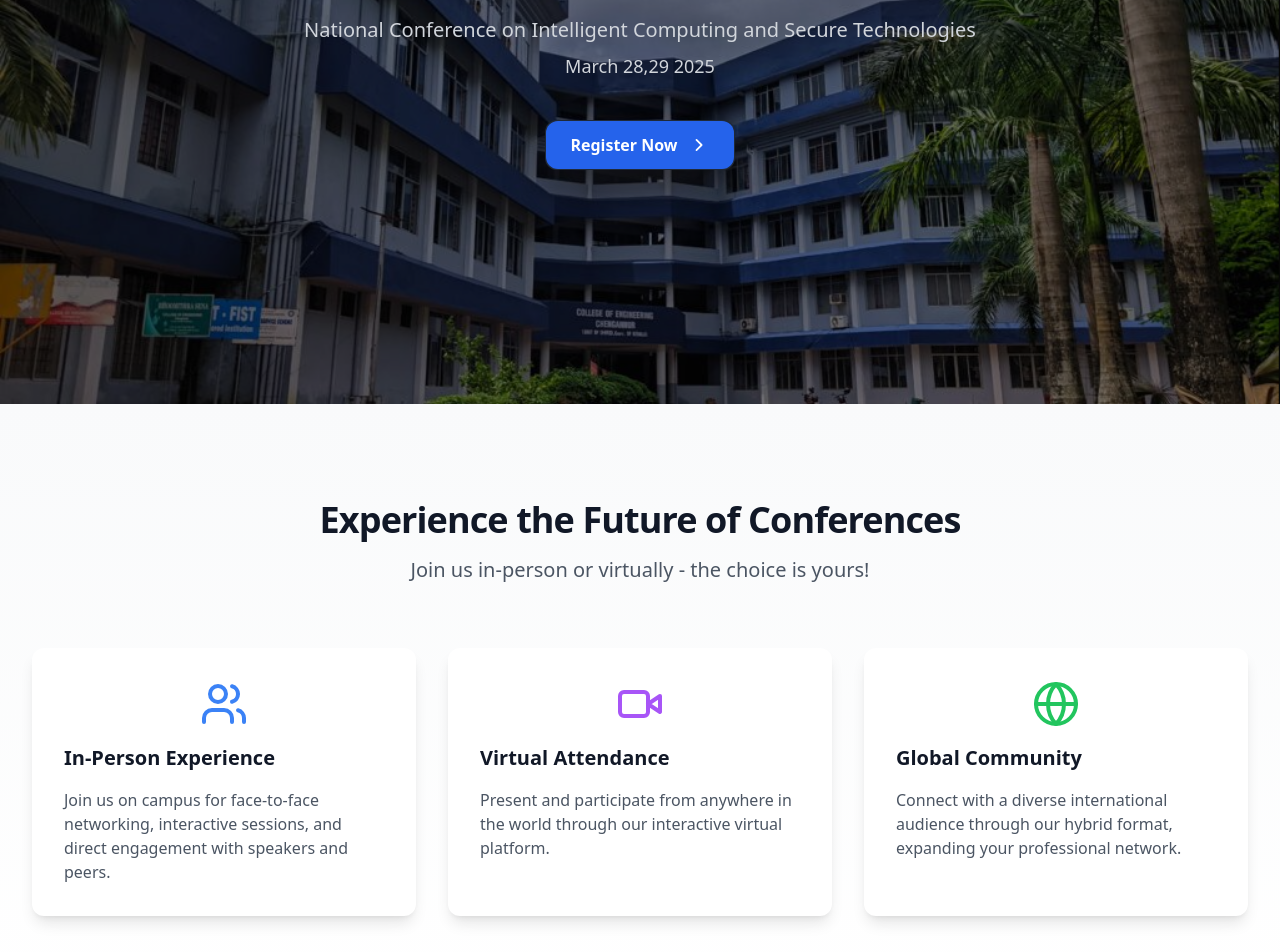
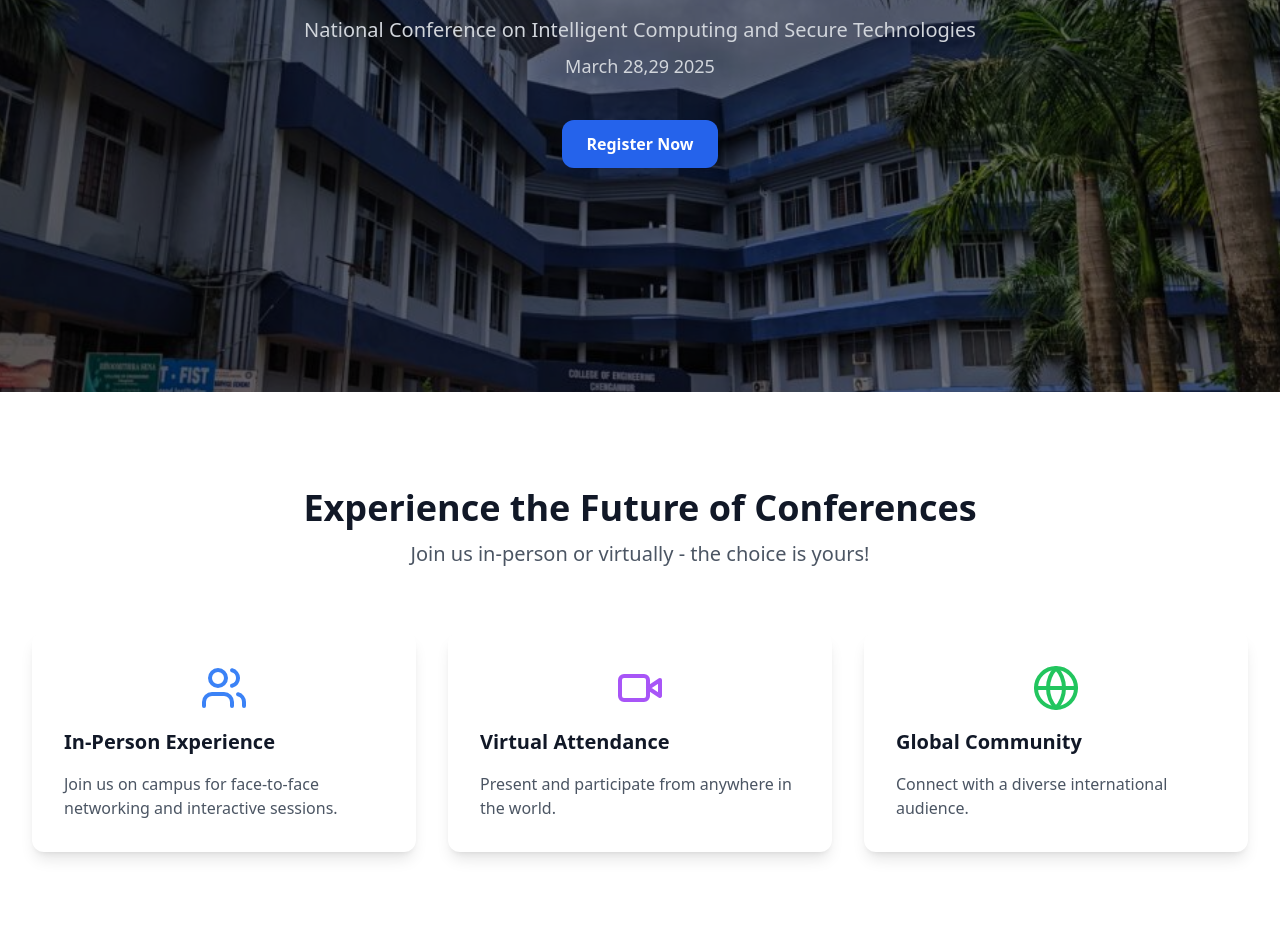
Before and after one commit to GVN101/conference-website, a React (Vite) app in the folder project/: page / in a window 1280 px wide. Shown: the part 260-1212 px from the top of the page. Built offline with nearby package versions, Linux system fonts and the light colour scheme.

Commit message:
background static

```diff
--- a/project/src/components/Footer.tsx
+++ b/project/src/components/Footer.tsx
@@ -2,13 +2,13 @@
 
 export default function Footer() {
   return (
-    <footer className="bg-gray-900 text-white">
+    <footer className="z-[1] bg-gray-900 text-white">
       <div className="mx-auto max-w-7xl px-4 py-12 sm:px-6 lg:px-8">
         <div className="flex flex-col items-center justify-between md:flex-row">
           <div className="mb-6 md:mb-0">
             <div className='flex '>
               <h2 className="text-2xl font-bold">NCICST 2025</h2>
-              <img height={'30px'} width={'30px'} src="../../public/images/favicon_white.png" alt="logo" />
+              <img height={'30px'} width={'30px'} src="../../images/favicon_white.png" alt="logo" />
             </div>
             <p className="mt-2 text-gray-400">Shaping the Future of Education</p>
           </div>
--- a/project/src/components/Navbar.tsx
+++ b/project/src/components/Navbar.tsx
@@ -19,7 +19,7 @@ export default function Navbar() {
       <nav className="flex items-center justify-between p-6 lg:px-8" aria-label="Global">
         <div className="flex lg:flex-1">
           <NavLink to="/" className="-m-1.5 p-1.5 text-xl font-bold">
-              <img height={'50px'} width={'50px'} src="../../public/images/favicon_black.png" alt="logo" />
+              <img height={'50px'} width={'50px'} src="../../images/favicon_black.png" alt="logo" />
           </NavLink>
         </div>
         <div className="flex lg:hidden">
--- a/project/src/pages/Home.tsx
+++ b/project/src/pages/Home.tsx
@@ -1,4 +1,3 @@
-
 import { useEffect, useState } from "react";
 import { Link } from "react-router-dom";
 import { motion } from "framer-motion";
@@ -13,15 +12,20 @@ export default function Home() {
 
   return (
     <div className="relative">
+      {/* Fixed Background Image */}
       <div
-        className={`relative h-[600px] bg-cover bg-center transition-opacity duration-1000 ${loaded ? "opacity-100" : "opacity-0"}`}
+        className={`fixed top-0 left-0 w-full h-screen bg-cover bg-center transition-opacity duration-1000 ${loaded ? "opacity-100" : "opacity-0"}`}
         style={{
           backgroundImage: 'url("/images/clg-main.png")',
         }}
       >
         <div className="absolute inset-0 bg-black/50" />
-        <div className="relative mx-auto max-w-7xl px-4 py-32 sm:px-6 lg:px-8">
-          <div className="text-center">
+      </div>
+
+      {/* Content Section */}
+      <div className="relative z-10 space-y-24 bg-transparent">
+        {/* Hero Section */}
+        <div className="relative mx-auto max-w-7xl px-4 py-32 sm:px-6 lg:px-8 text-center">
           <h1 className="text-4xl font-bold tracking-tight text-white sm:text-5xl md:text-6xl">
             NCICST 2025
           </h1>
@@ -29,43 +33,17 @@ export default function Home() {
             National Conference on Intelligent Computing and Secure Technologies
           </p>
           <p className="mt-2 text-lg text-gray-300">March 28,29 2025</p>
-
           <div className="mt-10 flex justify-center">
-              <div className="relative group">
             <Link to="/registration">
-                  <button className="relative inline-block p-px font-semibold leading-6 text-white bg-gray-800 shadow-2xl cursor-pointer rounded-xl shadow-zinc-900 transition-transform duration-300 ease-in-out hover:scale-105 active:scale-95">
-                    {/* <span className="absolute inset-0 rounded-xl bg-gradient-to-r from-teal-400 via-blue-500 to-purple-500 p-[2px] opacity-0 transition-opacity duration-500 group-hover:opacity-100"></span> */}
-                    <span className="relative z-10 block px-6 py-3 rounded-xl bg-blue-600">
-                      <div className="relative z-10 flex items-center space-x-2">
-                        <span className="transition-all duration-500 group-hover:translate-x-1">
+              <button className="relative inline-block px-6 py-3 font-semibold text-white bg-blue-600 rounded-xl shadow-lg transition-transform duration-300 hover:scale-105 active:scale-95">
                 Register Now
-                        </span>
-                        <svg
-                          className="w-6 h-6 transition-transform duration-500 group-hover:translate-x-1"
-                          data-slot="icon"
-                          aria-hidden="true"
-                          fill="currentColor"
-                          viewBox="0 0 20 20"
-                          xmlns="http://www.w3.org/2000/svg"
-                        >
-                          <path
-                            clipRule="evenodd"
-                            d="M8.22 5.22a.75.75 0 0 1 1.06 0l4.25 4.25a.75.75 0 0 1 0 1.06l-4.25 4.25a.75.75 0 0 1-1.06-1.06L11.94 10 8.22 6.28a.75.75 0 0 1 0-1.06Z"
-                            fillRule="evenodd"
-                          ></path>
-                        </svg>
-                      </div>
-                    </span>
               </button>
             </Link>
           </div>
         </div>
-          </div>
-        </div>
-      </div>
 
         {/* Hybrid Mode Section */}
-      <div className="bg-gradient-to-b from-gray-50 to-white py-24">
+        <div className="bg-white py-24">
           <div className="mx-auto max-w-7xl px-4 sm:px-6 lg:px-8">
             <motion.div
               initial={{ opacity: 0, y: 20 }}
@@ -74,58 +52,34 @@ export default function Home() {
               viewport={{ once: true }}
               className="text-center"
             >
-            <h2 className="text-3xl font-bold tracking-tight text-gray-900 sm:text-4xl">
+              <h2 className="text-3xl font-bold text-gray-900 sm:text-4xl">
                 Experience the Future of Conferences
               </h2>
-            <p className="mx-auto mt-3 max-w-2xl text-xl text-gray-600 sm:mt-4">
+              <p className="mx-auto mt-3 max-w-2xl text-xl text-gray-600">
                 Join us in-person or virtually - the choice is yours!
               </p>
             </motion.div>
 
             <div className="mt-16 grid gap-8 md:grid-cols-3">
+              {[{ icon: Users, title: "In-Person Experience", description: "Join us on campus for face-to-face networking and interactive sessions.", color: "text-blue-500" },
+                { icon: Video, title: "Virtual Attendance", description: "Present and participate from anywhere in the world.", color: "text-purple-500" },
+                { icon: Globe, title: "Global Community", description: "Connect with a diverse international audience.", color: "text-green-500" }
+              ].map((item, index) => (
                 <motion.div
+                  key={item.title}
                   initial={{ opacity: 0, y: 20 }}
                   whileInView={{ opacity: 1, y: 0 }}
-              transition={{ duration: 0.5, delay: 0.2 }}
+                  transition={{ duration: 0.5, delay: index * 0.2 }}
                   viewport={{ once: true }}
                   className="rounded-xl bg-white p-8 shadow-lg transition-all duration-300 hover:shadow-xl hover:scale-105"
                 >
                   <div className="mb-4 flex justify-center">
-                <Users className="h-12 w-12 text-blue-500" />
+                    <item.icon className={`h-12 w-12 ${item.color}`} />
                   </div>
-              <h3 className="text-xl font-semibold text-gray-900">In-Person Experience</h3>
-              <p className="mt-4 text-gray-600">Join us on campus for face-to-face networking, interactive sessions, and direct engagement with speakers and peers.</p>
+                  <h3 className="text-xl font-semibold text-gray-900">{item.title}</h3>
+                  <p className="mt-4 text-gray-600">{item.description}</p>
                 </motion.div>
-
-            <motion.div
-              initial={{ opacity: 0, y: 20 }}
-              whileInView={{ opacity: 1, y: 0 }}
-              transition={{ duration: 0.5, delay: 0.4 }}
-              viewport={{ once: true }}
-              className="rounded-xl bg-white p-8 shadow-lg transition-all duration-300 hover:shadow-xl hover:scale-105"
-            >
-              <div className="mb-4 flex justify-center">
-                <Video className="h-12 w-12 text-purple-500" />
-              </div>
-              <h3 className="text-xl font-semibold text-gray-900">Virtual Attendance</h3>
-              <p className="mt-4 text-gray-600">Present and participate from anywhere in the world through our interactive virtual platform.</p>
-            </motion.div>
-
-            <motion.div
-              initial={{ opacity: 0, y: 20 }}
-              whileInView={{ opacity: 1, y: 0 }}
-              transition={{ duration: 0.5, delay: 0.6 }}
-              viewport={{ once: true }}
-              className="rounded-xl bg-white p-8 shadow-lg transition-all duration-300 hover:shadow-xl hover:scale-105"
-            >
-              <div className="mb-4 flex justify-center">
-                <Globe className="h-12 w-12 text-green-500" />
-              </div>
-              <h3 className="text-xl font-semibold text-gray-900">Global Community</h3>
-              <p className="mt-4 text-gray-600">Connect with a diverse international audience through our hybrid format, expanding your professional network.</p>
-            </motion.div>
-          </div>
-        </div>
+              ))}
             </div>
 
             <div className="bg-white py-24">
@@ -169,7 +123,7 @@ export default function Home() {
                 whileInView={{ opacity: 1, y: 0 }}
                 transition={{ duration: 0.5, delay: index * 0.2 }}
                 viewport={{ once: true }}
-                className="rounded-lg bg-gray-50 p-6 text-center transition-all duration-300 ease-in-out transform hover:scale-105 hover:shadow-lg"
+                className="rounded-lg bg-gray-50 p-6 text-center transition-all duration-300 ease-in-out transform hover:scale-105 shadow-lg hover:shadow-xl"
               >
                 <div className="mb-4 flex justify-center">
                   <item.icon className={`h-12 w-12 ${item.color}`} />
@@ -184,5 +138,8 @@ export default function Home() {
         </div>
       </div>
           </div>
+        </div>
+      </div>
+    </div>
   );
 }
```
Lines whose indentation alone changed are shown as unchanged.
